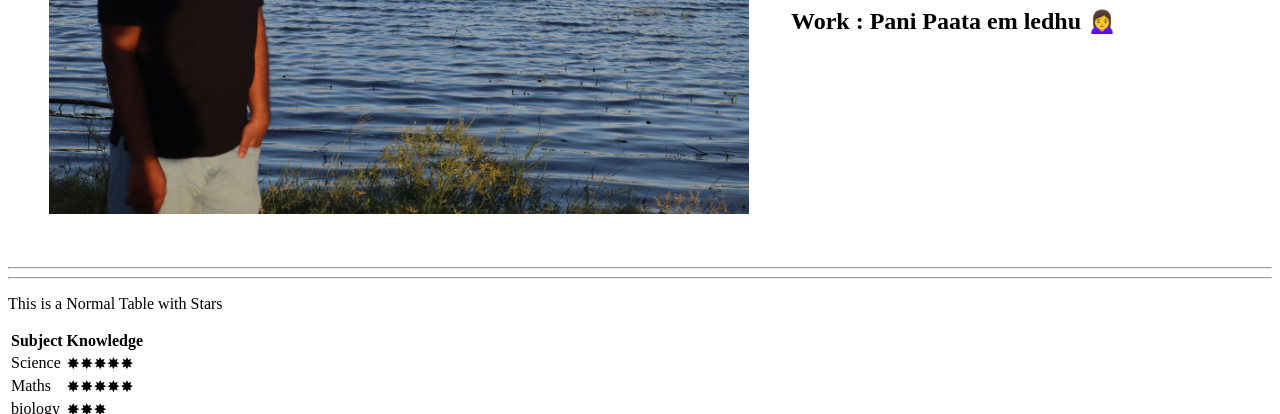
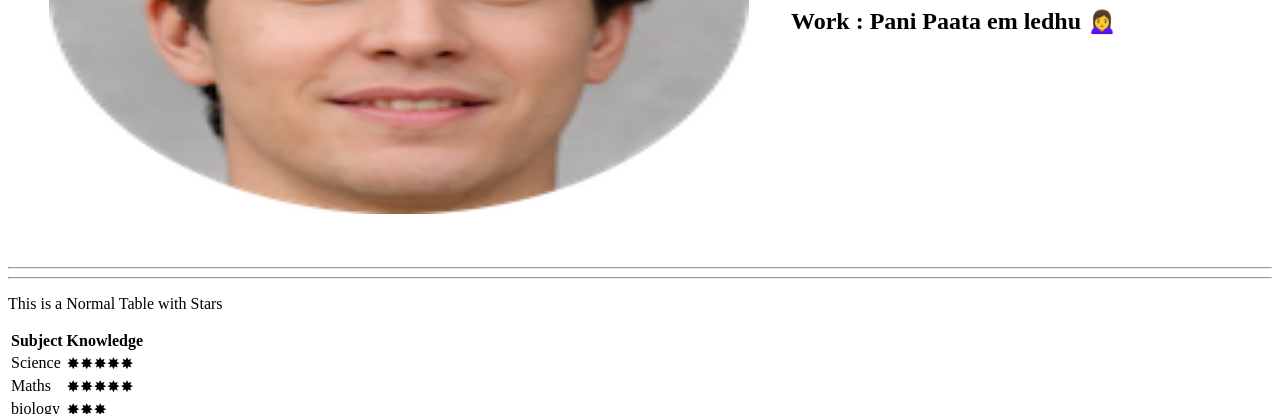
Before and after one commit to Local-Agri-Lover/Micky, a plain HTML site: page anotherfile.html in a window 1280 px wide. Shown: the part 690-1104 px from the top of the page. Drawn offline with Linux system fonts and the light colour scheme.

Commit message:
Image change

```diff
--- a/anotherfile.html
+++ b/anotherfile.html
@@ -58,7 +58,7 @@
 
   <table cellspacing="40">
     <tr>
-      <td> <img src="Images/Aanimiuthyam1.jpeg" alt="My profile Picture" width="700" height="450"> </td>
+      <td> <img src="Images/37268474-fake-human-circle-img.png" alt="My profile Picture" width="700" height="450"> </td>
       <td>
         <h1>Name : AANIMUTHYAM </h1>
 
```
